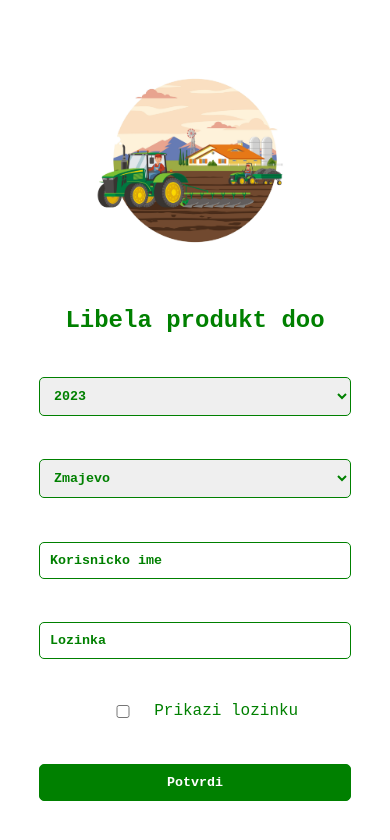
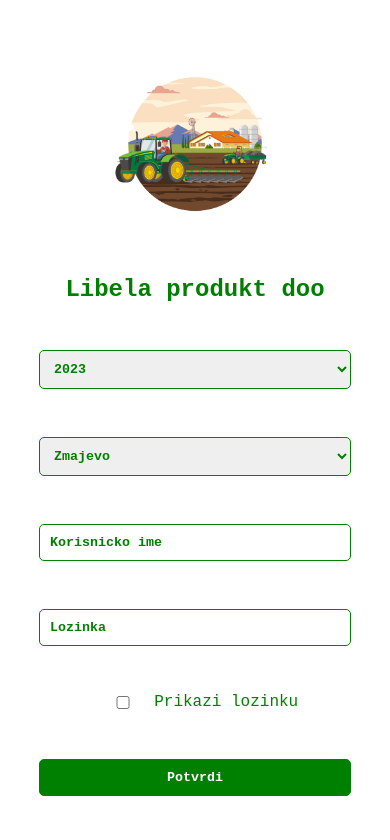
Before and after one commit to bagzi1987/LPApp, a plain HTML site: page index.html in a window 390 px wide. Drawn offline with Linux system fonts and the light colour scheme.

Commit message:
Add files via upload

```diff
--- a/style.css
+++ b/style.css
@@ -90,7 +90,7 @@ select, input, #submitBtn {
     }
 
     #imgLogIn {
-        width: 220px;
+        width: 180px;
     }
 
     select, input, #submitBtn {
```
